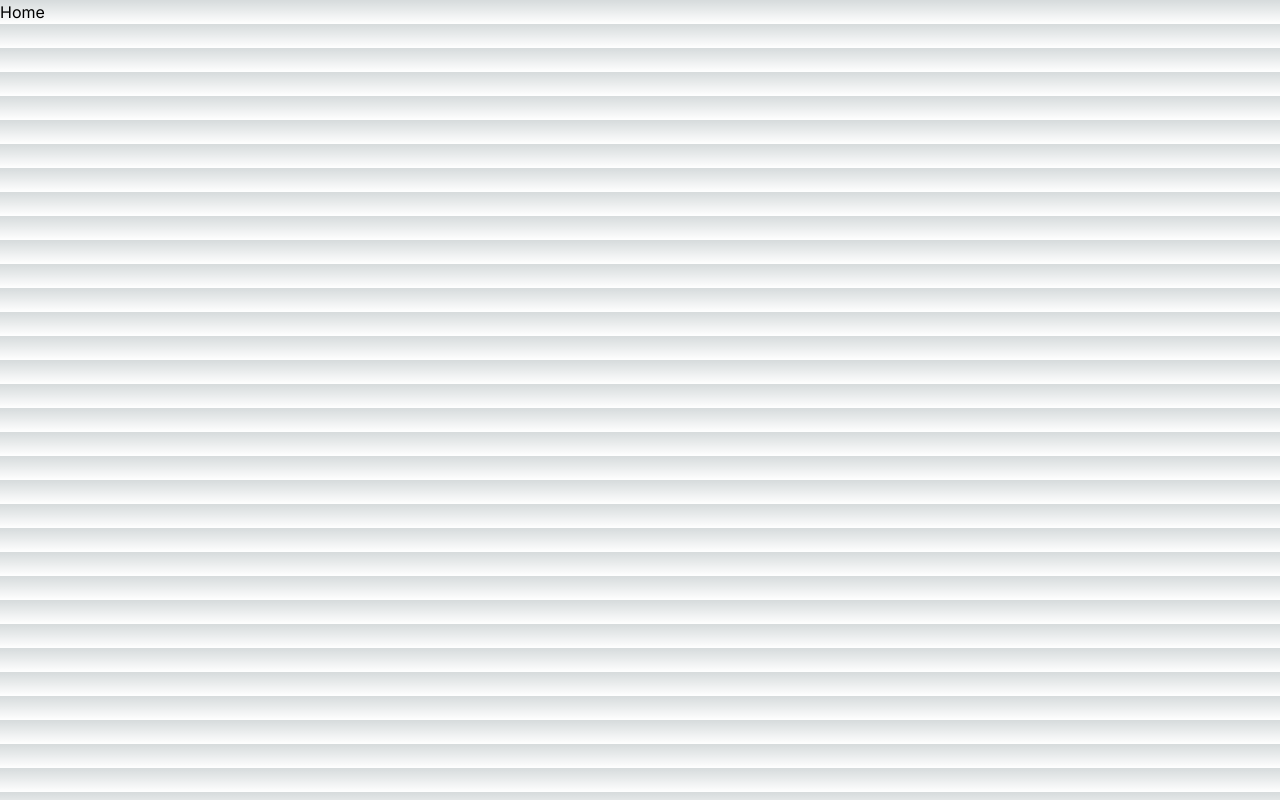
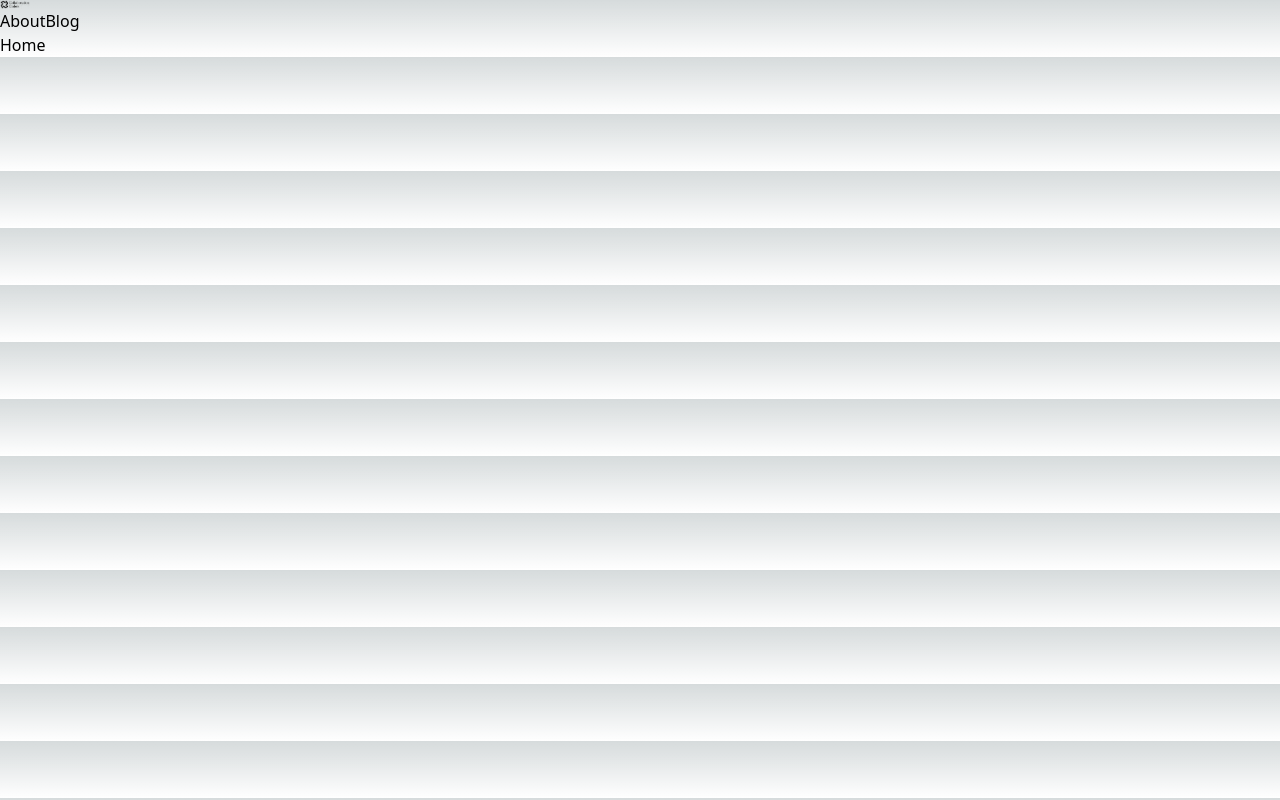
Before and after one commit to ljpassey/CollaborationCoders, a Next.js app in the folder blog/: page / in a window 1280 px wide. Built offline with nearby package versions, Linux system fonts and the light colour scheme.

Commit message:
Created root layout pages and added alt tag to Nav

```diff
--- a/blog/app/layout.tsx
+++ b/blog/app/layout.tsx
@@ -1,11 +1,10 @@
 import './globals.css'
-import { Inter } from 'next/font/google'
 
-const inter = Inter({ subsets: ['latin'] })
+import Nav from '../components/Nav'
 
 export const metadata = {
-  title: 'Create Next App',
-  description: 'Generated by create next app',
+  title: 'Collaboration Coders',
+  description: 'Collection of blog posts from the Collaboration Coders community',
 }
 
 export default function RootLayout({
@@ -15,7 +14,12 @@ export default function RootLayout({
 }) {
   return (
     <html lang="en">
-      <body className={inter.className}>{children}</body>
+      <body>
+        <main>
+          <Nav />
+          {children}
+        </main>
+      </body>
     </html>
   )
 }
--- a/blog/components/Nav.tsx
+++ b/blog/components/Nav.tsx
@@ -7,7 +7,7 @@ const Nav = () => {
   return (
     <nav>
         <Link href="/">
-            <Image src="/assets/icons/Logo.png" width={30} height={30} />
+            <Image src="/assets/icons/Logo.png" width={30} height={30} alt="collaboration coders logo" />
         </Link>
         <div>
             <Link href="/about">
```
